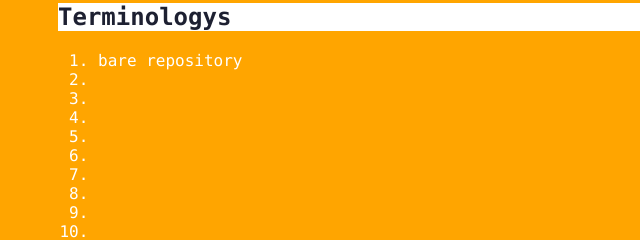
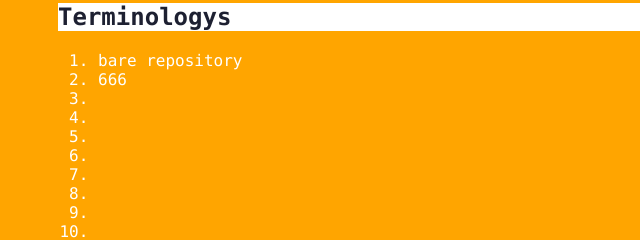
Before and after one commit to Gremlines/git_learning, a plain HTML site: page index.html in a window 1280 px wide. Both pictures are taken after a click on the element "Terminologys". Shown: the part 242-482 px from the top of the page, 0-640 px from the left. Drawn offline with Linux system fonts and the light colour scheme.

Commit message:
salve BUG

```diff
--- a/index.html
+++ b/index.html
@@ -15,7 +15,7 @@
             <div class="panel">
                 <ol>
                     <li>bare repository</li>
-                    <li></li>
+                    <li>666</li>
                     <li></li>
                     <li></li>
                     <li></li>
```
